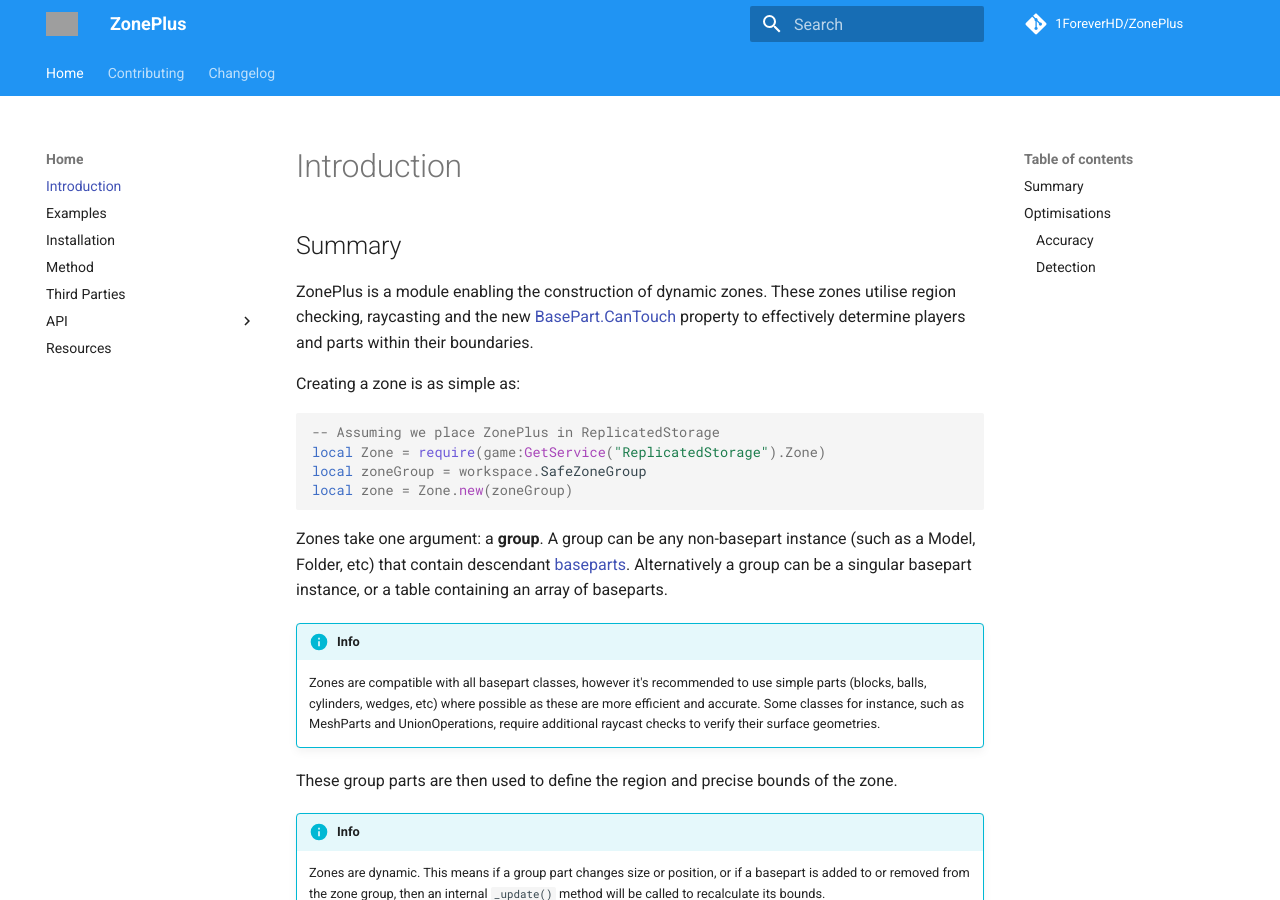
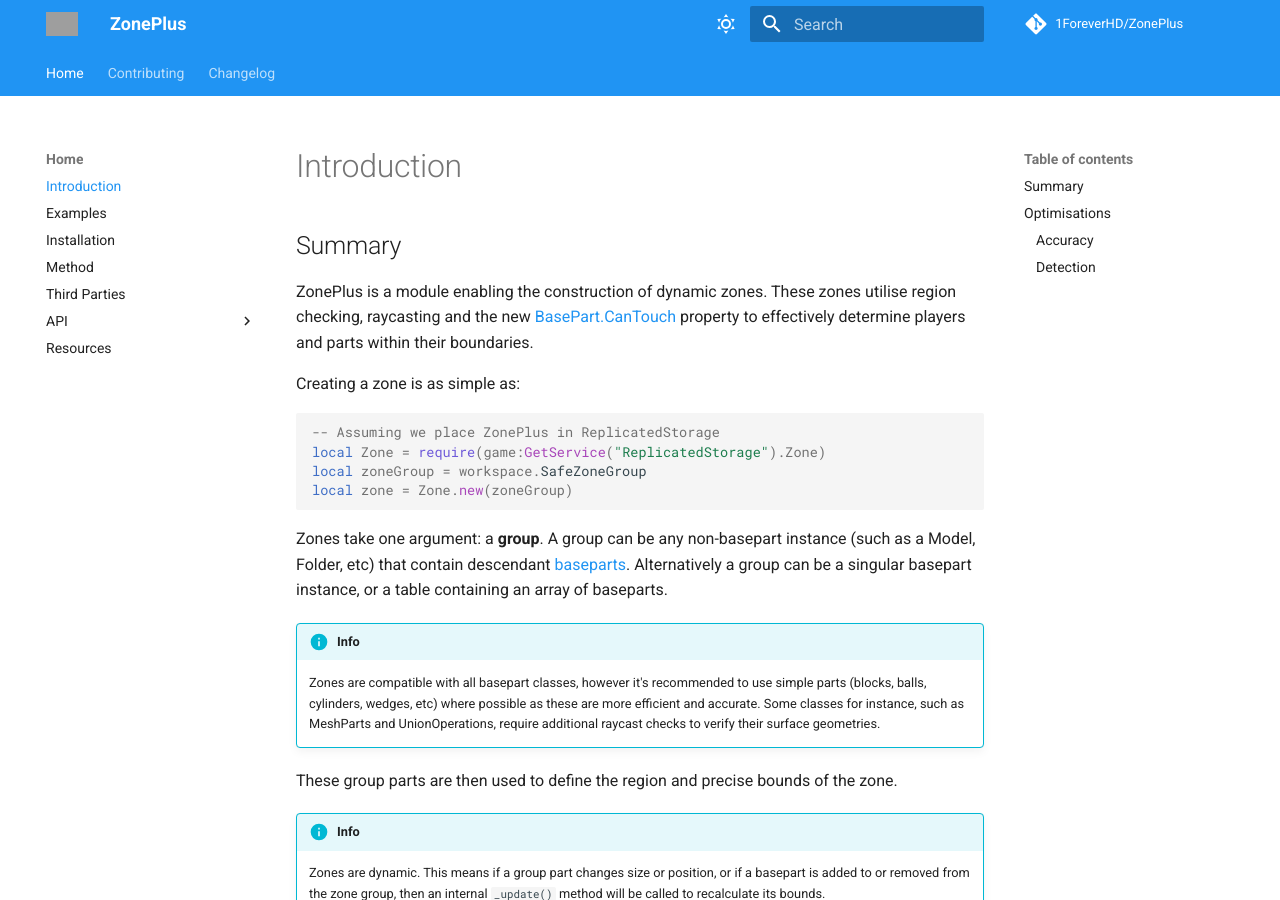
Before and after one commit to 1ForeverHD/ZonePlus, an MkDocs documentation site: the page built from docs/index.md, in a window 1280 px wide and 900 px high. Built offline with MkDocs 1.6.1 and Material for MkDocs 9.7.7, drawn with Linux system fonts in a browser that asks for light colours; comment, search, counter and statistics services are not loaded; grey boxes are pictures that could not be loaded.

Commit message:
Added dark mode toggle to docs

```diff
--- a/mkdocs.yml
+++ b/mkdocs.yml
@@ -17,9 +17,22 @@
     #- navigation.instant
     #- navigation.sections
   palette:
-    primary: blue
-    accent: blue
-    scheme: preference
+    # Light mode
+    - media: "(prefers-color-scheme: light)"
+      scheme: default
+      primary: blue
+      accent: blue
+      toggle:
+        icon: material/weather-sunny
+        name: Switch to dark mode
+    # Dark mode
+    - media: "(prefers-color-scheme: dark)"
+      scheme: slate
+      primary: blue
+      accent: blue
+      toggle:
+        icon: material/weather-night
+        name: Switch to light mode
   highlightjs: true
   hljs_languages:
     - lua
```
